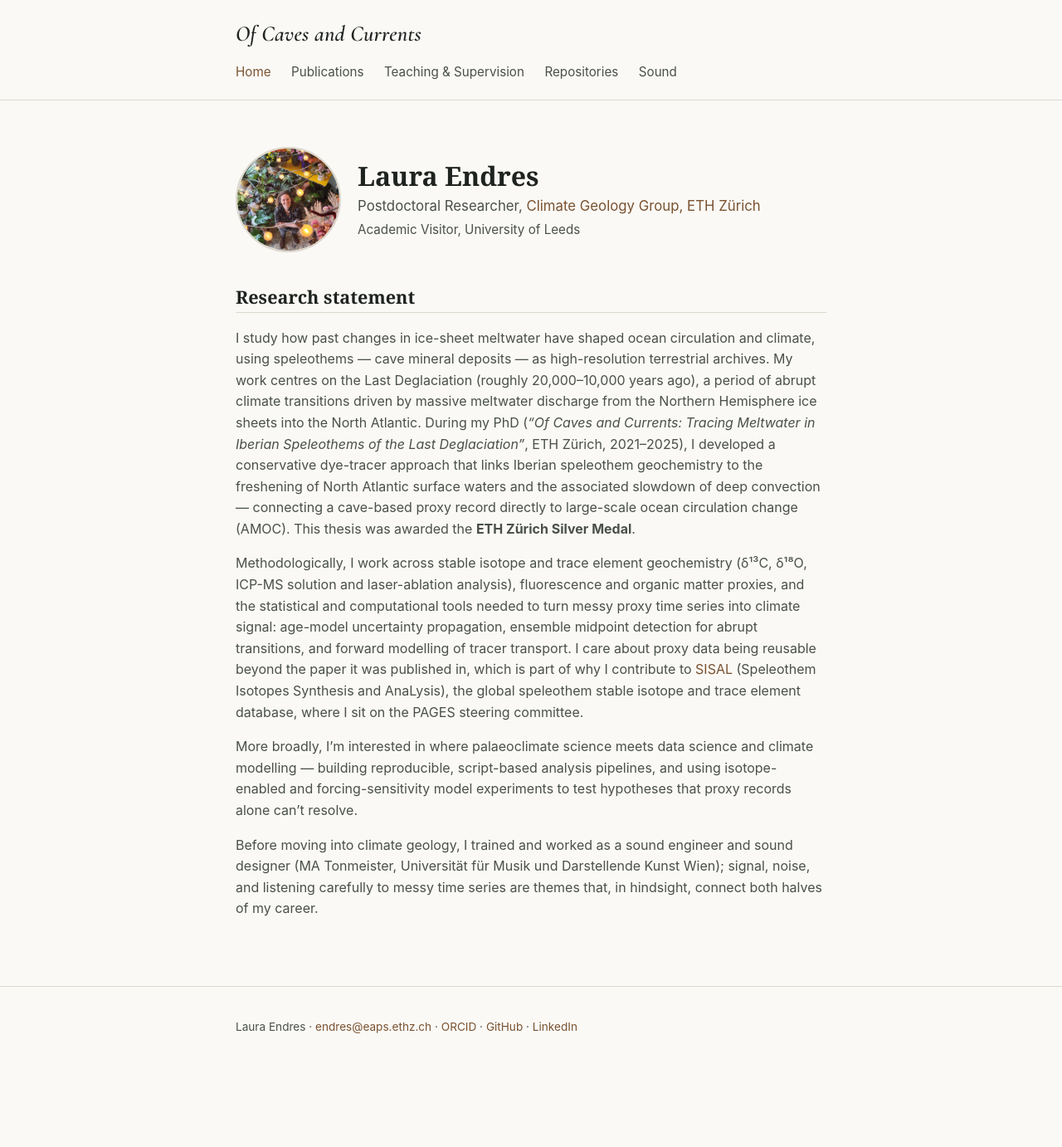
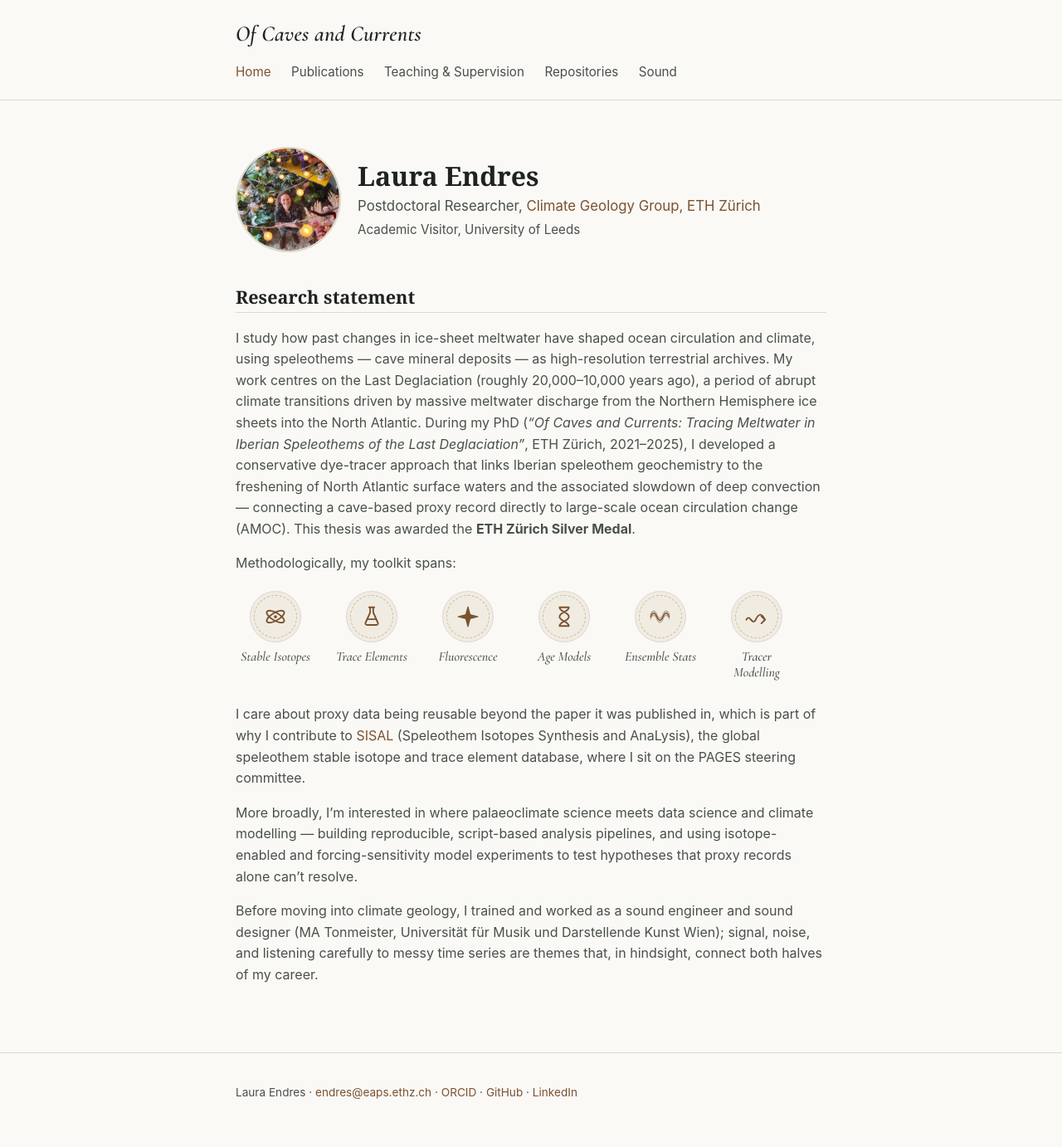
Before and after one commit to lrndrs/lrndrs.github.io, a Jekyll site: the page built from index.md, in a window 1280 px wide. Shown: the whole page at 83% size. Built offline with Jekyll 4.4.1, drawn with Linux system fonts in a browser that asks for light colours; before the commit the page ends 1302 px from its top, so only the background shows below that.

Commit message:
Replace methods paragraph with fairytale-style pictogram row
Six hand-drawn inline SVG icons (isotopes, trace elements,
fluorescence, age models, ensemble stats, tracer modelling) in
medallion-style badges with a dashed inner ring, labelled in the same
italic Cormorant Garamond used in the header, so the header's
storybook tone carries through into this section. Each badge keeps
the original technical detail as a title/tooltip.

```diff
--- a/assets/css/main.css
+++ b/assets/css/main.css
@@ -84,6 +84,59 @@ main.wrap {
 .tagline-secondary {
   font-size: 0.95rem;
   margin-bottom: 0;
+}
+
+.method-grid {
+  display: flex;
+  flex-wrap: wrap;
+  gap: 1.5rem 1.25rem;
+  margin: 1.25rem 0 1.75rem;
+}
+.method-item {
+  display: flex;
+  flex-direction: column;
+  align-items: center;
+  width: 96px;
+  text-align: center;
+  cursor: default;
+}
+.method-badge {
+  position: relative;
+  width: 62px;
+  height: 62px;
+  border-radius: 50%;
+  background: var(--accent-soft);
+  border: 1.5px solid var(--line);
+  color: var(--accent);
+  display: flex;
+  align-items: center;
+  justify-content: center;
+  margin-bottom: 0.5rem;
+  transition: transform 0.15s ease, background 0.15s ease;
+}
+.method-badge::before {
+  content: "";
+  position: absolute;
+  inset: 4px;
+  border: 1px dashed var(--accent);
+  opacity: 0.35;
+  border-radius: 50%;
+}
+.method-badge svg {
+  width: 30px;
+  height: 30px;
+  position: relative;
+}
+.method-item:hover .method-badge {
+  transform: scale(1.06);
+  background: #fff;
+}
+.method-label {
+  font-family: "Cormorant Garamond", Georgia, "Times New Roman", serif;
+  font-style: italic;
+  font-size: 1rem;
+  color: var(--ink-soft);
+  line-height: 1.2;
 }
 
 .profile-header {
--- a/index.md
+++ b/index.md
@@ -26,12 +26,66 @@ Atlantic surface waters and the associated slowdown of deep convection — conne
 a cave-based proxy record directly to large-scale ocean circulation change (AMOC).
 This thesis was awarded the **ETH Zürich Silver Medal**.
 
-Methodologically, I work across stable isotope and trace element geochemistry
-(δ¹³C, δ¹⁸O, ICP-MS solution and laser-ablation analysis), fluorescence and organic
-matter proxies, and the statistical and computational tools needed to turn messy
-proxy time series into climate signal: age-model uncertainty propagation, ensemble
-midpoint detection for abrupt transitions, and forward modelling of tracer
-transport. I care about proxy data being reusable beyond the paper it was
+Methodologically, my toolkit spans:
+
+<div class="method-grid">
+  <div class="method-item" title="δ¹³C, δ¹⁸O">
+    <div class="method-badge">
+      <svg viewBox="0 0 48 48" fill="none" stroke="currentColor" stroke-width="3" stroke-linecap="round" stroke-linejoin="round">
+        <circle cx="24" cy="24" r="3" fill="currentColor" stroke="none"/>
+        <ellipse cx="24" cy="24" rx="19" ry="7.5" transform="rotate(30 24 24)"/>
+        <ellipse cx="24" cy="24" rx="19" ry="7.5" transform="rotate(-30 24 24)"/>
+      </svg>
+    </div>
+    <span class="method-label">Stable Isotopes</span>
+  </div>
+  <div class="method-item" title="ICP-MS solution & laser-ablation analysis">
+    <div class="method-badge">
+      <svg viewBox="0 0 48 48" fill="none" stroke="currentColor" stroke-width="3" stroke-linecap="round" stroke-linejoin="round">
+        <path d="M19 6h10 M21 6v10L12 36a3 3 0 0 0 3 4h18a3 3 0 0 0 3-4L27 16V6"/>
+        <path d="M16.5 29h15"/>
+      </svg>
+    </div>
+    <span class="method-label">Trace Elements</span>
+  </div>
+  <div class="method-item" title="Fluorescence & organic matter proxies">
+    <div class="method-badge">
+      <svg viewBox="0 0 48 48" fill="currentColor" stroke="currentColor" stroke-width="2" stroke-linejoin="round">
+        <path d="M24 5 L28 20 L43 24 L28 28 L24 43 L20 28 L5 24 L20 20 Z"/>
+      </svg>
+    </div>
+    <span class="method-label">Fluorescence</span>
+  </div>
+  <div class="method-item" title="Age-model uncertainty propagation">
+    <div class="method-badge">
+      <svg viewBox="0 0 48 48" fill="none" stroke="currentColor" stroke-width="3" stroke-linecap="round" stroke-linejoin="round">
+        <path d="M15 6h18 M15 42h18 M15 6c0 9 18 9 18 18s-18 9-18 18 M33 6c0 9-18 9-18 18s18 9 18 18"/>
+      </svg>
+    </div>
+    <span class="method-label">Age Models</span>
+  </div>
+  <div class="method-item" title="Ensemble midpoint detection for abrupt transitions">
+    <div class="method-badge">
+      <svg viewBox="0 0 48 48" fill="none" stroke="currentColor" stroke-width="2.5" stroke-linecap="round" stroke-linejoin="round">
+        <path d="M5 20c4-9 8-9 12 0s8 9 12 0 8-9 12 0" opacity="0.45"/>
+        <path d="M5 28c4-9 8-9 12 0s8 9 12 0 8-9 12 0" opacity="0.45"/>
+        <path d="M5 24c4-9 8-9 12 0s8 9 12 0 8-9 12 0"/>
+      </svg>
+    </div>
+    <span class="method-label">Ensemble Stats</span>
+  </div>
+  <div class="method-item" title="Forward modelling of tracer transport">
+    <div class="method-badge">
+      <svg viewBox="0 0 48 48" fill="none" stroke="currentColor" stroke-width="3" stroke-linecap="round" stroke-linejoin="round">
+        <path d="M4 30c6-13 12 13 18 0s12-13 18 0"/>
+        <path d="M33 23l7 7-7 7"/>
+      </svg>
+    </div>
+    <span class="method-label">Tracer Modelling</span>
+  </div>
+</div>
+
+I care about proxy data being reusable beyond the paper it was
 published in, which is part of why I contribute to
 [SISAL](https://sisal-db.com/) (Speleothem Isotopes Synthesis and AnaLysis), the
 global speleothem stable isotope and trace element database, where I sit on the
```
